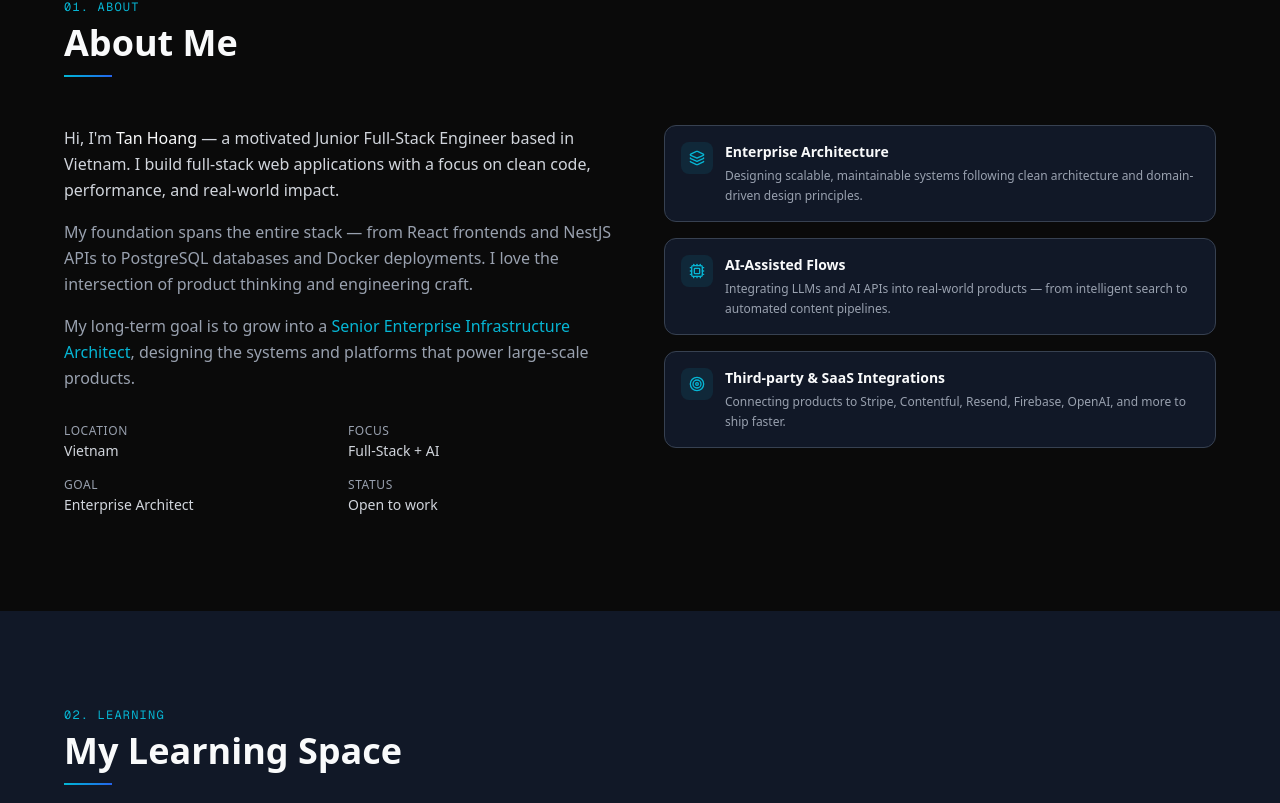
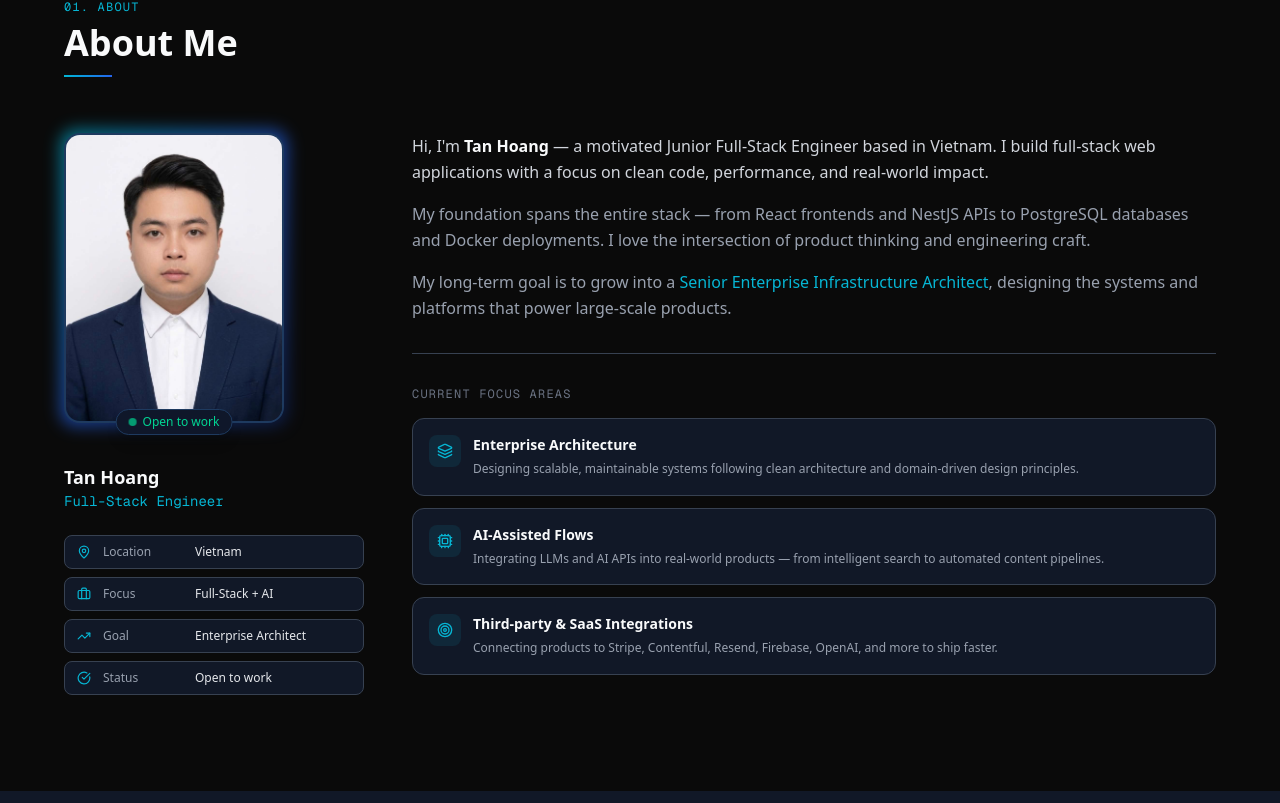
Before and after one commit to tanhoang0803/Portfolio, a Next.js app: page / in a window 1280 px wide. Shown: the part 897-1700 px from the top of the page. Built offline with nearby package versions, Linux system fonts and the light colour scheme.

Commit message:
feat: redesign About section with avatar profile photo
Add professional two-column layout — photo with cyan/blue glow ring and
animated open-to-work badge on the left, bio + focus area cards on the right.

```diff
--- a/src/components/sections/About.tsx
+++ b/src/components/sections/About.tsx
@@ -1,4 +1,5 @@
-import { Target, Layers, Cpu } from "lucide-react";
+import Image from "next/image";
+import { Target, Layers, Cpu, MapPin, Briefcase, TrendingUp, CheckCircle } from "lucide-react";
 
 const FOCUS_AREAS = [
   {
@@ -18,12 +19,19 @@ const FOCUS_AREAS = [
   },
 ];
 
+const QUICK_FACTS = [
+  { icon: MapPin, label: "Location", value: "Vietnam" },
+  { icon: Briefcase, label: "Focus", value: "Full-Stack + AI" },
+  { icon: TrendingUp, label: "Goal", value: "Enterprise Architect" },
+  { icon: CheckCircle, label: "Status", value: "Open to work" },
+];
+
 export default function About() {
   return (
     <section id="about" className="py-24 px-4">
       <div className="max-w-6xl mx-auto">
         {/* Section header */}
-        <div className="mb-12">
+        <div className="mb-14">
           <p className="text-[#06b6d4] text-xs font-mono tracking-widest uppercase mb-2">
             01. about
           </p>
@@ -33,12 +41,59 @@ export default function About() {
           <div className="w-12 h-0.5 bg-gradient-to-r from-[#06b6d4] to-[#2563eb]" />
         </div>
 
-        <div className="grid md:grid-cols-2 gap-12 items-start">
+        <div className="grid lg:grid-cols-[300px_1fr] gap-12 items-start">
+          {/* Left: Avatar + quick facts */}
+          <div className="flex flex-col items-center lg:items-start gap-6">
+            {/* Avatar */}
+            <div className="relative group">
+              {/* Outer glow ring */}
+              <div className="absolute -inset-1 rounded-2xl bg-gradient-to-br from-[#06b6d4] via-[#2563eb] to-[#0f2460] opacity-60 blur-sm group-hover:opacity-90 transition-opacity duration-500" />
+              {/* Inner border */}
+              <div className="relative rounded-2xl overflow-hidden border-2 border-[#1e3a5f] w-[220px] h-[290px]">
+                <Image
+                  src="/avatar.jpg"
+                  alt="Tan Hoang — Full-Stack Engineer"
+                  fill
+                  className="object-cover object-top"
+                  priority
+                  sizes="220px"
+                />
+              </div>
+              {/* Status badge */}
+              <div className="absolute -bottom-3 left-1/2 -translate-x-1/2 flex items-center gap-1.5 bg-[#0f172a] border border-[#1e3a5f] rounded-full px-3 py-1 shadow-lg">
+                <span className="w-2 h-2 rounded-full bg-emerald-400 animate-pulse" />
+                <span className="text-xs text-emerald-400 font-medium whitespace-nowrap">Open to work</span>
+              </div>
+            </div>
+
+            {/* Name block */}
+            <div className="mt-4 text-center lg:text-left">
+              <h3 className="text-lg font-bold text-foreground">Tan Hoang</h3>
+              <p className="text-sm text-[#06b6d4] font-mono">Full-Stack Engineer</p>
+            </div>
+
+            {/* Quick facts */}
+            <div className="w-full space-y-2">
+              {QUICK_FACTS.map(({ icon: Icon, label, value }) => (
+                <div
+                  key={label}
+                  className="flex items-center gap-3 px-3 py-2 rounded-lg bg-surface border border-border"
+                >
+                  <Icon size={14} className="text-[#06b6d4] shrink-0" />
+                  <span className="text-xs text-gray-400 w-20 shrink-0">{label}</span>
+                  <span className="text-xs text-gray-200 font-medium">{value}</span>
+                </div>
+              ))}
+            </div>
+          </div>
+
+          {/* Right: Bio + focus areas */}
+          <div className="space-y-8">
             {/* Bio */}
             <div className="space-y-4">
               <p className="text-gray-300 leading-relaxed">
                 Hi, I&apos;m{" "}
-              <span className="text-foreground font-medium">Tan Hoang</span> — a
+                <span className="text-foreground font-semibold">Tan Hoang</span> — a
                 motivated Junior Full-Stack Engineer based in Vietnam. I build
                 full-stack web applications with a focus on clean code,
                 performance, and real-world impact.
@@ -50,33 +105,23 @@ export default function About() {
               </p>
               <p className="text-gray-400 leading-relaxed">
                 My long-term goal is to grow into a{" "}
-              <span className="text-[#06b6d4]">
+                <span className="text-[#06b6d4] font-medium">
                   Senior Enterprise Infrastructure Architect
                 </span>
                 , designing the systems and platforms that power large-scale
                 products.
               </p>
-
-            {/* Quick facts */}
-            <div className="pt-4 grid grid-cols-2 gap-4">
-              {[
-                ["Location", "Vietnam"],
-                ["Focus", "Full-Stack + AI"],
-                ["Goal", "Enterprise Architect"],
-                ["Status", "Open to work"],
-              ].map(([label, value]) => (
-                <div key={label}>
-                  <p className="text-xs text-gray-400 uppercase tracking-wider mb-0.5">
-                    {label}
-                  </p>
-                  <p className="text-sm text-gray-300">{value}</p>
-                </div>
-              ))}
-            </div>
             </div>
 
+            {/* Divider */}
+            <div className="w-full h-px bg-border" />
+
             {/* Focus areas */}
-          <div className="space-y-4">
+            <div>
+              <p className="text-xs text-gray-500 font-mono tracking-widest uppercase mb-4">
+                Current Focus Areas
+              </p>
+              <div className="space-y-3">
                 {FOCUS_AREAS.map(({ icon: Icon, title, desc }) => (
                   <div
                     key={title}
@@ -100,6 +145,8 @@ export default function About() {
               </div>
             </div>
           </div>
+        </div>
+      </div>
     </section>
   );
 }
```
Also changed, not shown: public/avatar.jpg (added). Lines whose indentation alone changed are shown as unchanged.
